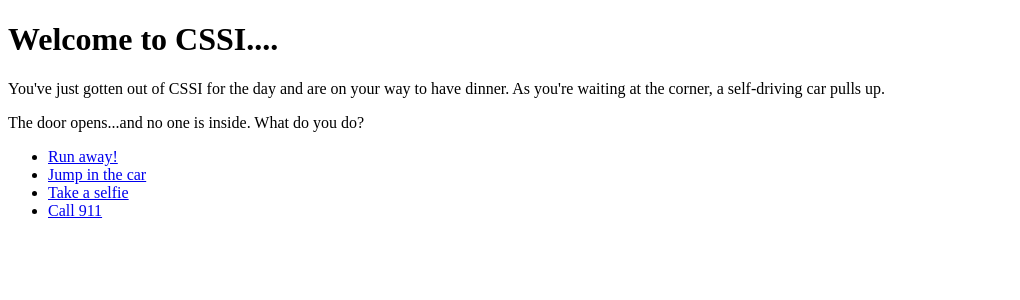
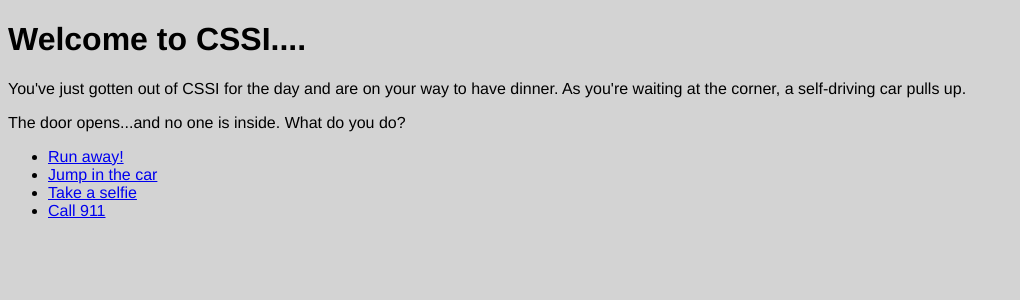
Before and after one commit to uyennguyen16900/adventure, a Python web app: template templates/start.html in a window 1280 px wide. Shown: the top 300 px of the page, without its empty margins (0-1020 px from the left). Run offline with Jinja, Linux system fonts and the light colour scheme; the template is opened without the code that fills it, so the values that code supplies are empty.

Commit message:
Added some nice simple styling to my site

```diff
--- a/app.yaml
+++ b/app.yaml
@@ -3,6 +3,12 @@ api_version: 1
 threadsafe: true
 
 handlers:
+- url: /images
+  static_dir: images
+- url: /scripts
+  static_dir: scripts
+- url: /styleSheets
+  static_dir: styleSheets
 - url: /.*
   script: main.app
 
--- /dev/null
+++ b/styleSheets/style.css
@@ -0,0 +1,4 @@
+body {
+  font-family: Helvetica, sans-serif;
+  background-color: lightgrey;
+}
--- a/templates/start.html
+++ b/templates/start.html
@@ -3,6 +3,7 @@
   <head>
     <meta charset="utf-8">
     <title>Adventure at Google</title>
+    <link rel="stylesheet" href="styleSheets/style.css">
   </head>
   <body>
     <h1>Welcome to CSSI....</h1>
```
